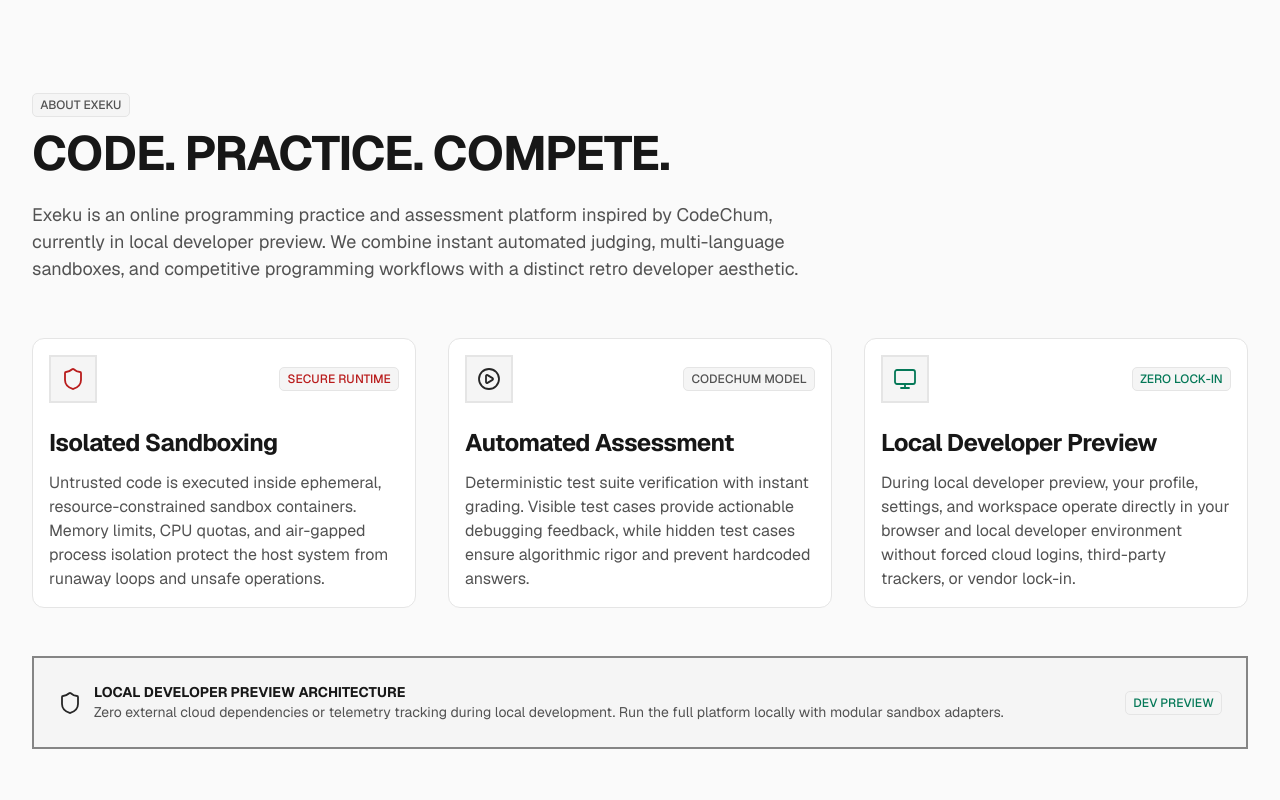
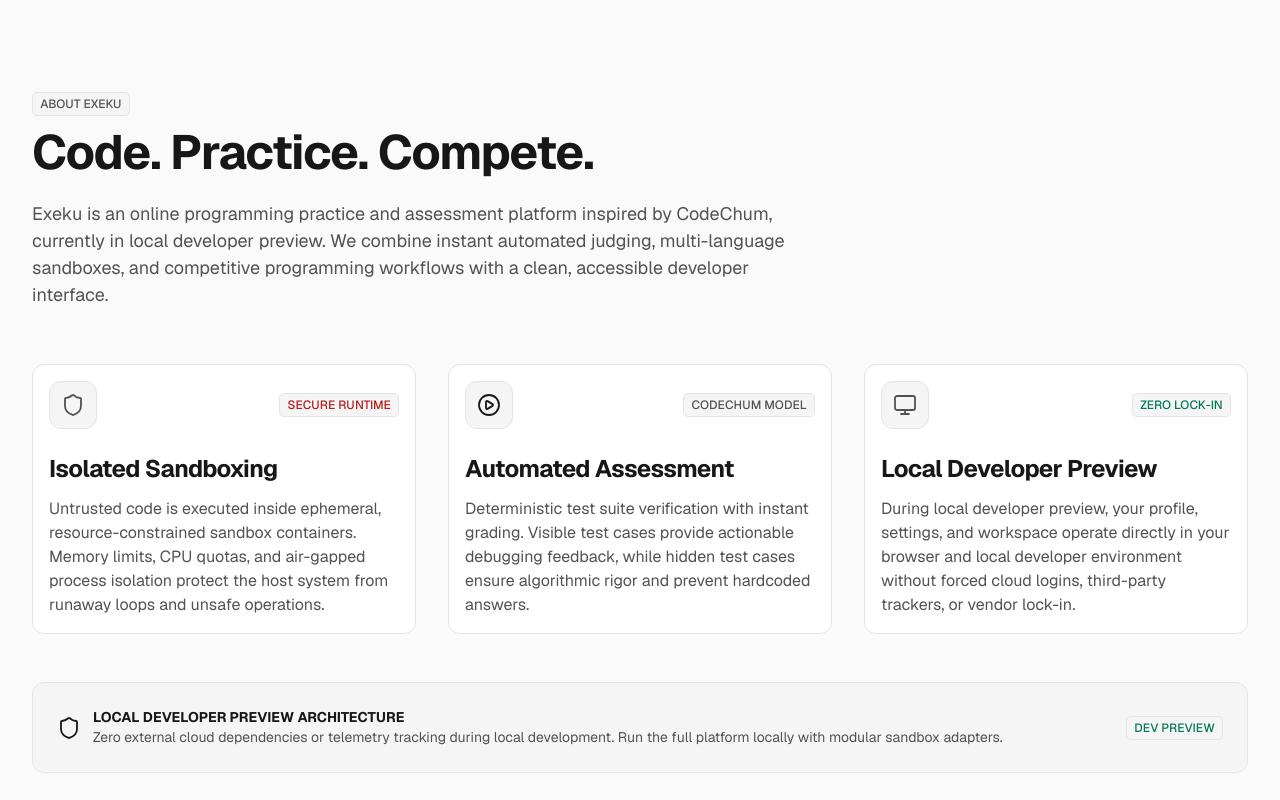
Before and after one commit to SilencioOrgs/exeku, a Next.js app: page / in a window 1280 px wide. Shown: the part 840-1640 px from the top of the page. Built offline with nearby package versions, Linux system fonts and the light colour scheme.

Commit message:
style(landing): align sections and visual accents with rounded neutral SaaS design

```diff
--- a/components/landing/about.tsx
+++ b/components/landing/about.tsx
@@ -14,7 +14,7 @@
   }> = [
     {
       iconName: "shield",
-      iconColor: "text-[var(--color-pink)]",
+      iconColor: "text-[var(--color-text-muted)]",
       title: "Isolated Sandboxing",
       tag: "SECURE RUNTIME",
       badgeVariant: "pink",
@@ -23,7 +23,7 @@
     },
     {
       iconName: "circlePlay",
-      iconColor: "text-[var(--color-accent)]",
+      iconColor: "text-[var(--color-text-main)]",
       title: "Automated Assessment",
       tag: "CODECHUM MODEL",
       badgeVariant: "cyan",
@@ -32,7 +32,7 @@
     },
     {
       iconName: "windows",
-      iconColor: "text-[var(--color-mint)]",
+      iconColor: "text-[var(--color-text-muted)]",
       title: "Local Developer Preview",
       tag: "ZERO LOCK-IN",
       badgeVariant: "mint",
@@ -42,7 +42,7 @@
   ];
 
   return (
-    <section id="about" className="py-20 md:py-28 bg-[var(--color-canvas)] border-t-2 border-b-2 border-[var(--color-border)] relative">
+    <section id="about" className="py-20 md:py-28 bg-[var(--color-canvas)] border-t border-b border-[var(--color-border)] relative">
       <div className="max-w-7xl mx-auto px-4 sm:px-6 lg:px-8">
         {/* Section Header */}
         <div className="max-w-3xl mb-14">
@@ -50,7 +50,7 @@
             <PixelBadge variant="purple">ABOUT EXEKU</PixelBadge>
           </div>
           <h2
-            className="text-3xl sm:text-4xl md:text-5xl font-bold text-[var(--color-text-main)] mb-6 uppercase tracking-tight"
+            className="text-3xl sm:text-4xl md:text-5xl font-bold text-[var(--color-text-main)] mb-6 tracking-tight"
             style={{ fontFamily: "var(--font-heading-active)" }}
           >
             Code. Practice. Compete.
@@ -58,7 +58,7 @@
           <p className="text-base sm:text-lg text-[var(--color-text-muted)] font-sans leading-relaxed">
             Exeku is an online programming practice and assessment platform inspired by CodeChum,
             currently in local developer preview. We combine instant automated judging, multi-language sandboxes,
-            and competitive programming workflows with a distinct retro developer aesthetic.
+            and competitive programming workflows with a clean, accessible developer interface.
           </p>
         </div>
 
@@ -71,7 +71,7 @@
               className="bg-[var(--color-surface)] hover:border-[var(--color-primary)] transition-all group"
             >
               <div className="flex items-center justify-between mb-6">
-                <div className="w-12 h-12 bg-[var(--color-elevated)] border-2 border-[var(--color-border)] group-hover:border-[var(--color-accent)] flex items-center justify-center transition-colors [box-shadow:var(--shadow-btn)]">
+                <div className="w-12 h-12 bg-[var(--color-elevated)] rounded-xl border border-[var(--color-border)] group-hover:border-[var(--color-accent)] flex items-center justify-center transition-colors shadow-none">
                   <DotIcon name={pillar.iconName} size={24} className={pillar.iconColor} />
                 </div>
                 <PixelBadge variant={pillar.badgeVariant}>{pillar.tag}</PixelBadge>
@@ -92,9 +92,9 @@
         </div>
 
         {/* Tactical Callout Box */}
-        <div className="mt-12 p-6 bg-[var(--color-elevated)] border-2 border-[var(--color-primary)]/50 pixel-box flex flex-col sm:flex-row items-start sm:items-center justify-between gap-4">
+        <div className="mt-12 p-6 bg-[var(--color-elevated)] rounded-xl border border-[var(--color-border)] flex flex-col sm:flex-row items-start sm:items-center justify-between gap-4">
           <div className="flex items-center gap-3">
-            <DotIcon name="shield" size={24} className="text-[var(--color-accent)] shrink-0" />
+            <DotIcon name="shield" size={24} className="text-[var(--color-text-main)] shrink-0" />
             <div>
               <h4 className="text-[var(--color-text-main)] font-mono font-bold text-sm uppercase">
                 Local Developer Preview Architecture
```
